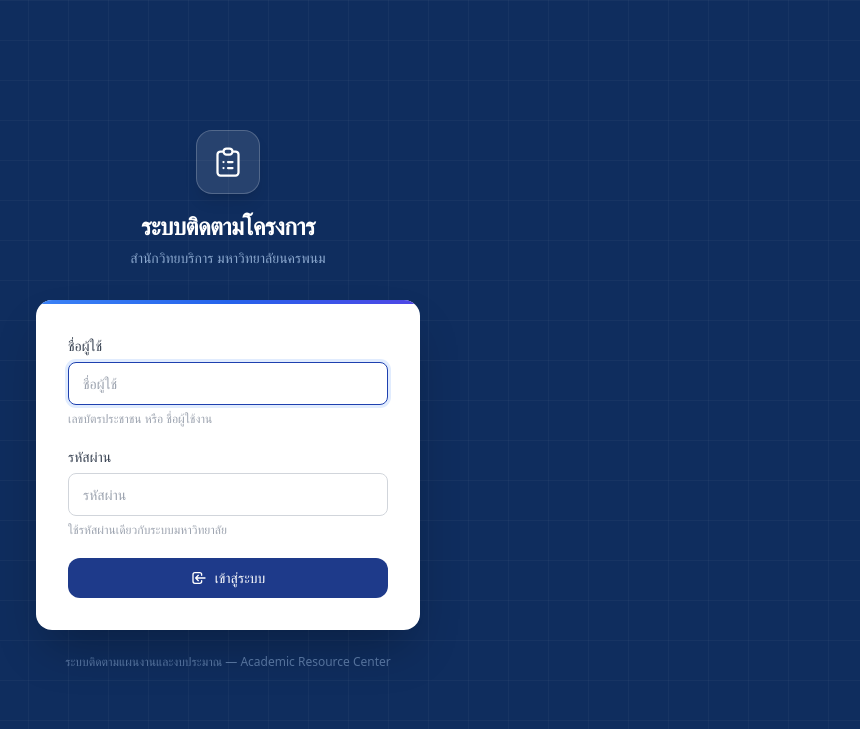
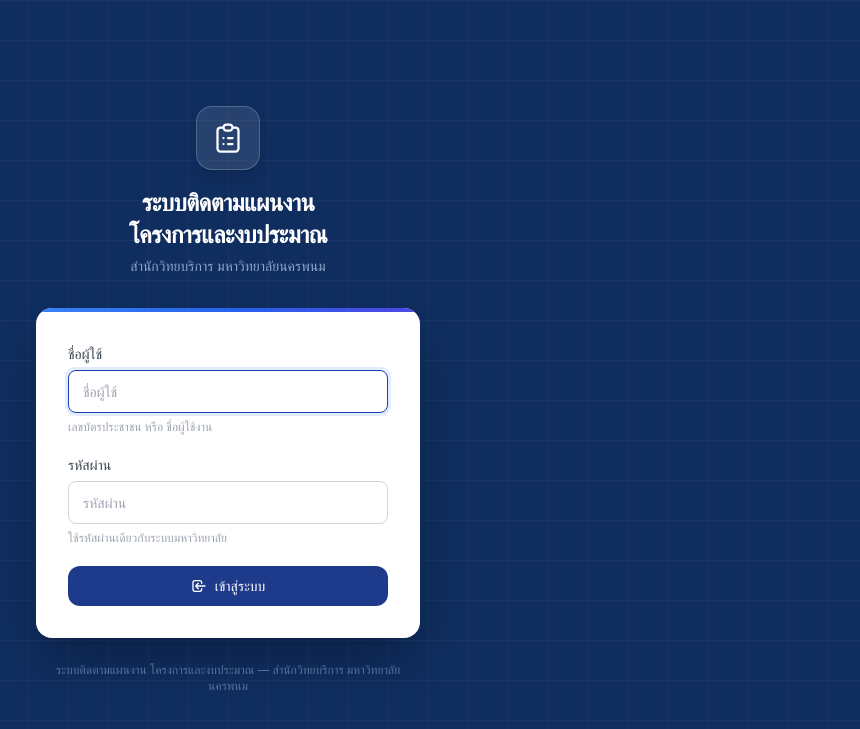
Before and after one commit to azimuthotg/projects_tracker, a Django app: page /accounts/login/ in a window 1280 px wide. Shown: the top 729 px of the page, without its empty margins (412-1272 px from the left). Run offline with Django 5.2, Linux system fonts and the light colour scheme; parts of the project's set-up code (start-up, migrations or seed data) failed here and were passed over; some libraries are stand-ins or nearby versions.

Commit message:
fix: update system name to 'ระบบติดตามแผนงาน โครงการและงบประมาณ' across all files
Updated 7 locations:
- templates/base.html: <title> tag
- templates/components/sidebar.html: sidebar header
- templates/registration/login.html: title, h1, footer (3 spots)
- templates/reports/budget_report_print.html: print footer
- apps/reports/views.py: PDF footer (2 spots)

Co-Authored-By: Claude Sonnet 4.6 <noreply@anthropic.com>

```diff
--- a/apps/reports/views.py
+++ b/apps/reports/views.py
@@ -691,7 +691,7 @@ def budget_report_pdf(request):
     story.append(HRFlowable(width=W, thickness=0.5, color=C_BORDER))
     story.append(Spacer(1, 4))
     story.append(Paragraph(
-        f"ระบบติดตามโครงการ — สำนักวิทยบริการ มหาวิทยาลัยนครพนม  |  {pdf_thaidate(timezone.now().date())}",
+        f"ระบบติดตามแผนงาน โครงการและงบประมาณ — สำนักวิทยบริการ มหาวิทยาลัยนครพนม  |  {pdf_thaidate(timezone.now().date())}",
         styles['footer']
     ))
 
@@ -880,7 +880,7 @@ def project_report_pdf(request, pk):
     story.append(HRFlowable(width=W, thickness=0.5, color=C_BORDER))
     story.append(Spacer(1, 4))
     story.append(Paragraph(
-        f"ระบบติดตามโครงการ — สำนักวิทยบริการ มหาวิทยาลัยนครพนม  |  {pdf_thaidate(timezone.now().date())}",
+        f"ระบบติดตามแผนงาน โครงการและงบประมาณ — สำนักวิทยบริการ มหาวิทยาลัยนครพนม  |  {pdf_thaidate(timezone.now().date())}",
         styles['footer']
     ))
 
--- a/templates/base.html
+++ b/templates/base.html
@@ -3,7 +3,7 @@
 <head>
     <meta charset="UTF-8">
     <meta name="viewport" content="width=device-width, initial-scale=1.0">
-    <title>{% block title %}ระบบติดตามโครงการ{% endblock %} | สำนักวิทยบริการ มนพ.</title>
+    <title>{% block title %}ระบบติดตามแผนงาน โครงการและงบประมาณ{% endblock %} | สำนักวิทยบริการ มนพ.</title>
     <script src="https://cdn.tailwindcss.com"></script>
     <style>
         /* Page load progress bar */
--- a/templates/components/sidebar.html
+++ b/templates/components/sidebar.html
@@ -4,7 +4,7 @@
         <div class="w-8 h-8 bg-white/15 rounded-lg flex items-center justify-center mr-3 flex-shrink-0">
             <svg class="w-5 h-5 text-white" fill="none" stroke="currentColor" viewBox="0 0 24 24"><path stroke-linecap="round" stroke-linejoin="round" stroke-width="2" d="M9 5H7a2 2 0 00-2 2v12a2 2 0 002 2h10a2 2 0 002-2V7a2 2 0 00-2-2h-2M9 5a2 2 0 002 2h2a2 2 0 002-2M9 5a2 2 0 012-2h2a2 2 0 012 2"/></svg>
         </div>
-        <h1 class="text-sm font-bold leading-tight">ระบบติดตามโครงการ</h1>
+        <h1 class="text-sm font-bold leading-tight">ระบบติดตามแผนงาน<br>โครงการและงบประมาณ</h1>
     </div>
 
     <nav class="mt-3 px-3 space-y-0.5 pb-4">
--- a/templates/registration/login.html
+++ b/templates/registration/login.html
@@ -3,7 +3,7 @@
 <head>
     <meta charset="UTF-8">
     <meta name="viewport" content="width=device-width, initial-scale=1.0">
-    <title>เข้าสู่ระบบ | ระบบติดตามโครงการ</title>
+    <title>เข้าสู่ระบบ | ระบบติดตามแผนงาน โครงการและงบประมาณ</title>
     <script src="https://cdn.tailwindcss.com"></script>
     <style>
         body {
@@ -48,7 +48,7 @@
                     <path stroke-linecap="round" stroke-linejoin="round" stroke-width="1.5" d="M9 5H7a2 2 0 00-2 2v12a2 2 0 002 2h10a2 2 0 002-2V7a2 2 0 00-2-2h-2M9 5a2 2 0 002 2h2a2 2 0 002-2M9 5a2 2 0 012-2h2a2 2 0 012 2m-3 7h3m-3 4h3m-6-4h.01M9 16h.01"/>
                 </svg>
             </div>
-            <h1 class="text-2xl font-bold text-white tracking-tight">ระบบติดตามโครงการ</h1>
+            <h1 class="text-2xl font-bold text-white tracking-tight">ระบบติดตามแผนงาน<br>โครงการและงบประมาณ</h1>
             <p class="text-blue-200/70 text-sm mt-1.5">สำนักวิทยบริการ มหาวิทยาลัยนครพนม</p>
         </div>
 
@@ -93,7 +93,7 @@
         </div>
 
         <p class="text-center text-blue-200/40 text-xs mt-6">
-            ระบบติดตามแผนงานและงบประมาณ &mdash; Academic Resource Center
+            ระบบติดตามแผนงาน โครงการและงบประมาณ &mdash; สำนักวิทยบริการ มหาวิทยาลัยนครพนม
         </p>
     </div>
 
--- a/templates/reports/budget_report_print.html
+++ b/templates/reports/budget_report_print.html
@@ -152,7 +152,7 @@
 
         <!-- Footer -->
         <div class="px-8 py-4 bg-gray-50 border-t border-gray-100 flex justify-between text-xs text-gray-400">
-            <span>ระบบติดตามโครงการ — สำนักวิทยบริการ มหาวิทยาลัยนครพนม</span>
+            <span>ระบบติดตามแผนงาน โครงการและงบประมาณ — สำนักวิทยบริการ มหาวิทยาลัยนครพนม</span>
             <span>{{ today|thaidate }}</span>
         </div>
     </div>
```
